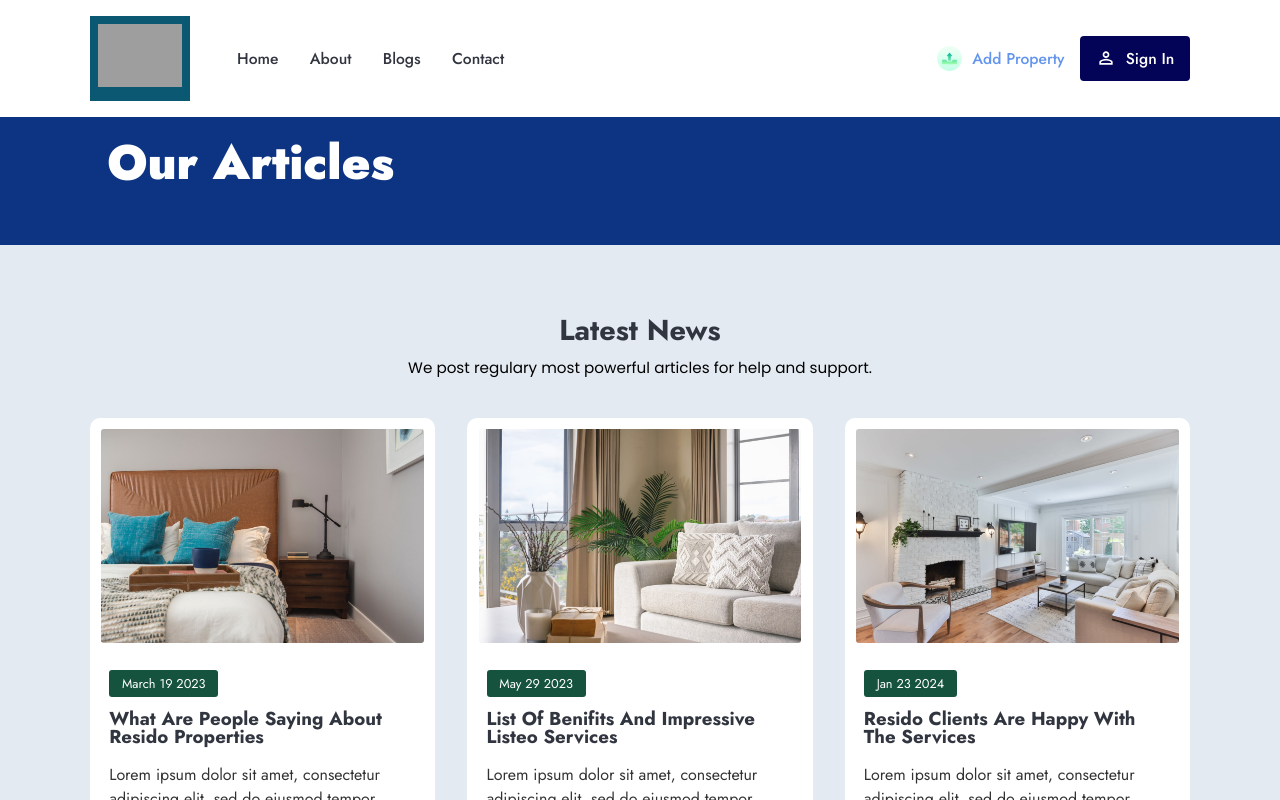
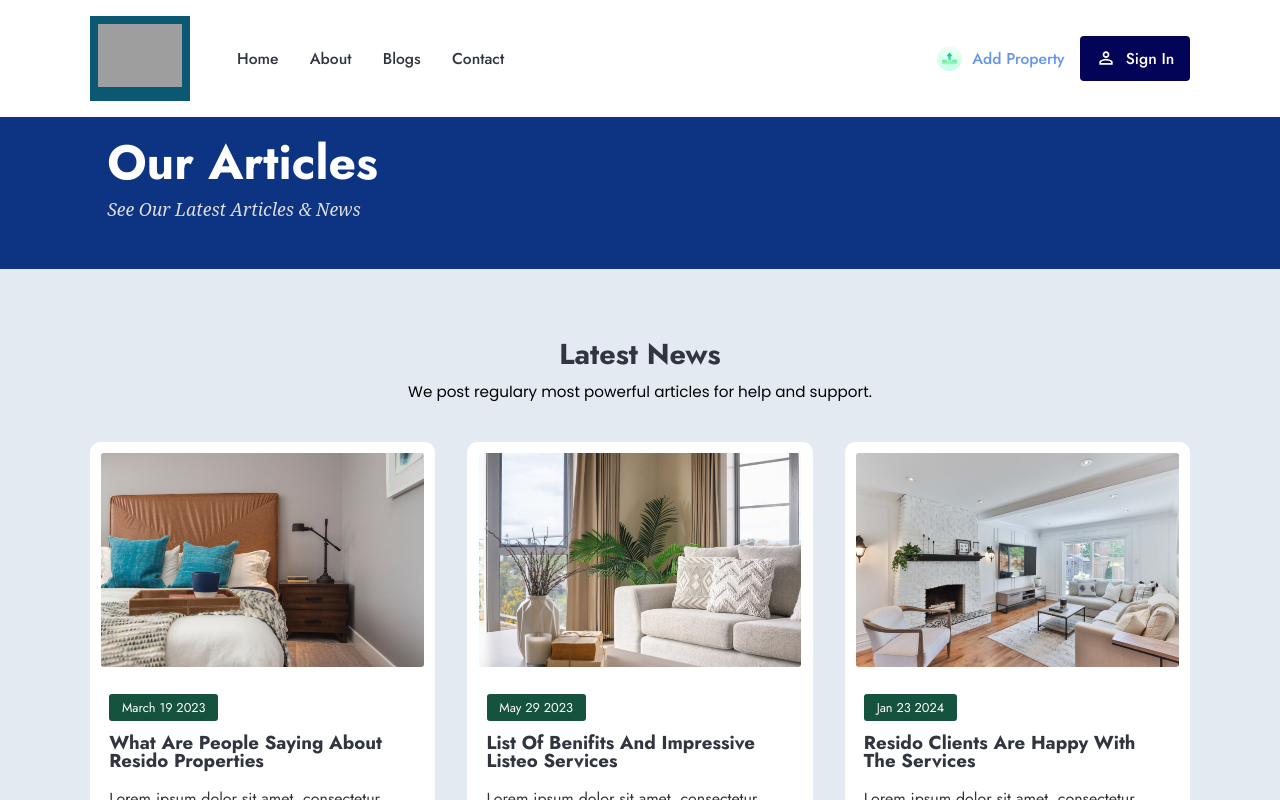
Before and after one commit to AliCamara20/Real-estate-website, a React (Vite) app: page /blogs in a window 1280 px wide. Shown: the top 800 px of the page. Built offline with nearby package versions, Linux system fonts and the light colour scheme; grey boxes are pictures that could not be loaded; a web font is replaced by a local one.

Commit message:
update Contact.jsx

```diff
--- a/src/About.jsx
+++ b/src/About.jsx
@@ -8,7 +8,7 @@ const About = () =>{
             <div className="prop_list_header">
                 <div className="container">
                 <div className="header_info">
-                    <p className="header_info_title">About Us</p>
+                    <h1 className="header_info_title">About Us</h1>
                     <p className="header_info_desc">Who we are & our mission</p>
                 </div>
                 </div>
--- a/src/Blogs.jsx
+++ b/src/Blogs.jsx
@@ -7,7 +7,8 @@ const Blogs = () =>{
          <div className="prop_list_header blog_header">
             <div className="container">
                <div className="header_info">
-                  <p className="header_info_title">Our Articles</p>
+                  <h1 className="header_info_title">Our Articles</h1>
+                  <p className="header_info_desc">See Our Latest Articles & News</p>
                </div>
             </div>
          </div>
--- a/src/Contact.jsx
+++ b/src/Contact.jsx
@@ -8,7 +8,7 @@ const Contact = () =>{
       <div className="prop_list_header">
         <div className="container">
           <div className="header_info">
-            <p className="header_info_title">Contact</p>
+            <h1 className="header_info_title">Contact</h1>
             <p className="header_info_desc">Get in Touch</p>
           </div>
         </div>
--- a/src/PropertyList.jsx
+++ b/src/PropertyList.jsx
@@ -15,7 +15,7 @@ const PropertyList = () => {
             <div className="prop_list_header">
                 <div className="container">
                     <div className="header_info">
-                        <p className="header_info_title">Property List</p>
+                        <h1 className="header_info_title">Property List</h1>
                         <p className="header_info_desc">Property List in {locationName}</p>
                     </div>
                 </div>
--- a/src/index.css
+++ b/src/index.css
@@ -1489,16 +1489,20 @@ footer{
   margin-top: 5em;
 }
 .prop_list_header{
-  padding: 2em 0;
+  padding: 4em 0;
   background-color: #0d3483;
   color: #fff;
+
 }
 
 .header_info_title{
   color: #fff;
-  font-size:  clamp(2rem, .875rem + 1vw, 3.7rem);
-  font-weight: 900;
-  margin: 0;
+  margin: 0;
+  font-size:  1rem;
+
+
+
+
 }
 
 .header_info_desc{
@@ -1507,6 +1511,7 @@ footer{
   font-style: italic;
   color: #ddd;
   font-weight: 300;
+  margin:  0;
 
 }
 
```
